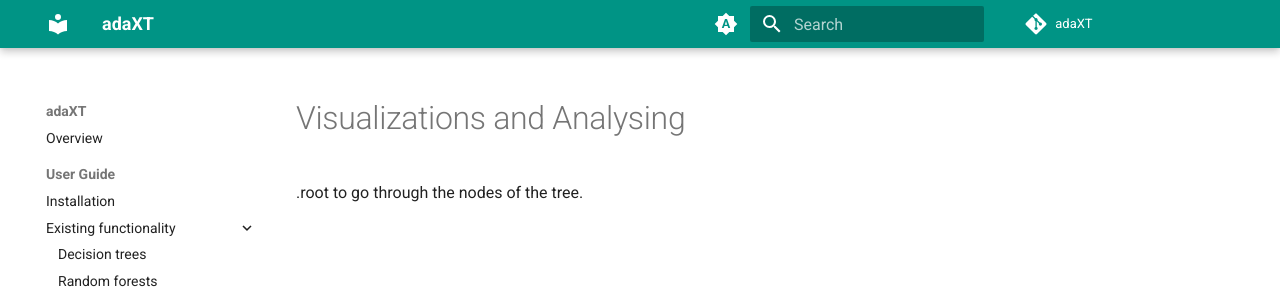
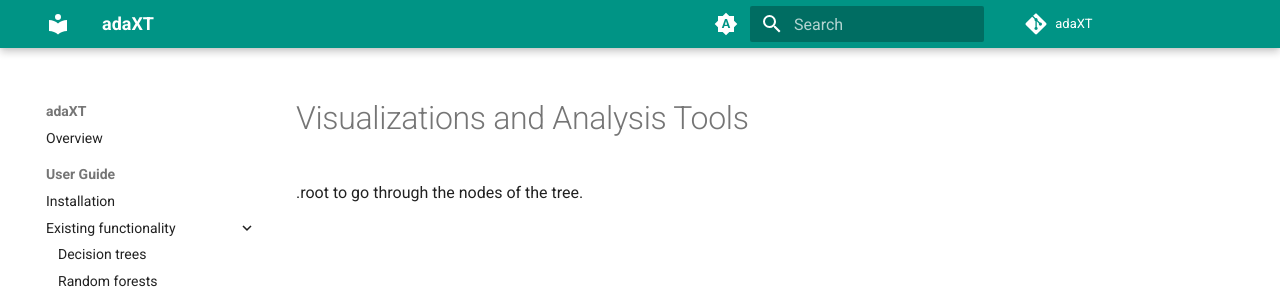
Before and after one commit to NiklasPfister/adaXT, an MkDocs documentation site: the page built from docs/user_guide/vis_and_debug.md, in a window 1280 px wide. Shown: the top 295 px of the page. Built offline with MkDocs 1.6.1 and Material for MkDocs 9.7.7, drawn with Linux system fonts in a browser that asks for light colours; comment, search, counter and statistics services are not loaded.

Commit message:
Update vis_and_debug.md

```diff
--- a/docs/user_guide/vis_and_debug.md
+++ b/docs/user_guide/vis_and_debug.md
@@ -1,4 +1,4 @@
-# Visualizations and Analysing
+# Visualizations and Analysis Tools
 
 <!-- TODO: Write this section -->
 
```
